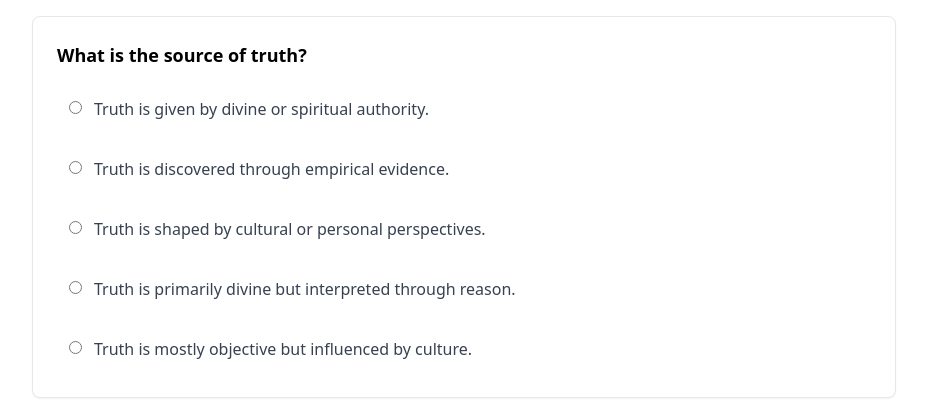
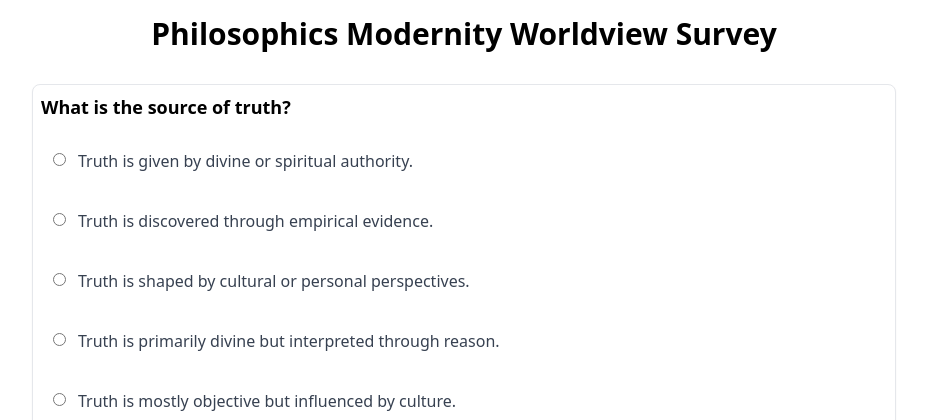
Before and after one commit to Microglyphics/worldview-gcp, a FastAPI app: page / in a window 1280 px wide. Shown: the top 420 px of the page, without its empty margins (176-1103 px from the left). Run offline with FastAPI, Linux system fonts and the light colour scheme.

Commit message:
UI: minor title change

```diff
--- a/templates/index.html
+++ b/templates/index.html
@@ -388,8 +388,13 @@ const SurveyForm = () => {
 
             if (!questions) {
                 return (
+                    <div className="max-w-4xl mx-auto p-4">
+                        <h1 className="text-3xl font-bold text-center mb-8">
+                            Philosophics Modernity Worldview Survey
+                        </h1>
                         <div className="flex justify-center items-center min-h-[200px]">
                             <div className="animate-spin rounded-full h-12 w-12 border-t-2 border-b-2 border-blue-500"></div>
+                        </div>
                     </div>
                 );
             }
@@ -398,8 +403,8 @@ const SurveyForm = () => {
                 <div className="max-w-4xl mx-auto p-4">
                     {analysisData ? (
                         <>
-                            <h1 className="text-2xl font-bold mb-2">Your Worldview Analysis</h1>
-                            <h2 className="text-xl text-center text-blue-600 font-semibold mb-6">
+                            <h1 className="text-2xl font-bold mb-2">Your Modernity Worldview Analysis</h1>
+                            <h2 className="text-xl text-blue-600 font-semibold mb-6">
                                 {analysisData.perspective}
                             </h2>
 
@@ -439,6 +444,10 @@ const SurveyForm = () => {
         ) : (
             // Form view
             <>
+                <h1 className="text-3xl font-bold text-center mb-8">
+                            Philosophics Modernity Worldview Survey
+                        </h1>
+
                         {error && (
                             <div className="mb-6 p-4 bg-red-50 border border-red-200 rounded-lg flex items-center space-x-2">
                                 <svg className="w-5 h-5 text-red-500" fill="currentColor" viewBox="0 0 20 20">
@@ -448,10 +457,10 @@ const SurveyForm = () => {
                             </div>
                         )}
 
-                <form onSubmit={handleSubmit} className="space-y-8">
+                <form onSubmit={handleSubmit} className="space-y-2">
                     {Object.entries(questions).map(([id, question]) => {
                         const isUnanswered = submissionAttempted && !responses[id.toLowerCase() + '_response'];
-                        const questionClass = `transition-all duration-200 p-6 rounded-lg ${
+                        const questionClass = `transition-all duration-200 p-2 rounded-lg ${
                             isUnanswered
                                 ? 'bg-red-50 border-2 border-red-300 shadow-red-100'
                                 : 'bg-white border border-gray-200 shadow-sm'
```
Lines whose indentation alone changed are shown as unchanged.
